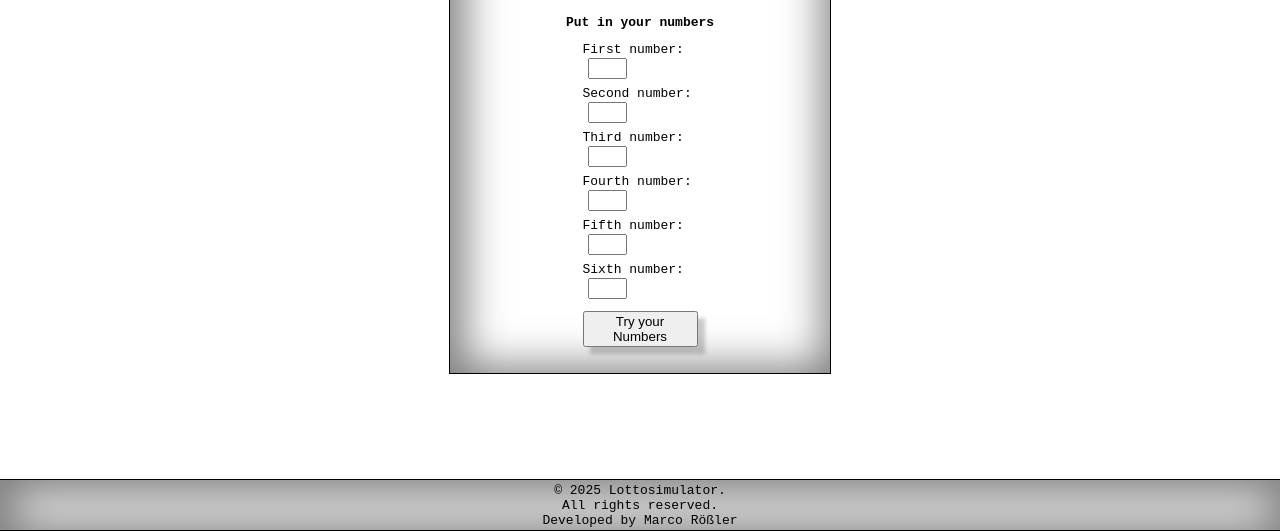
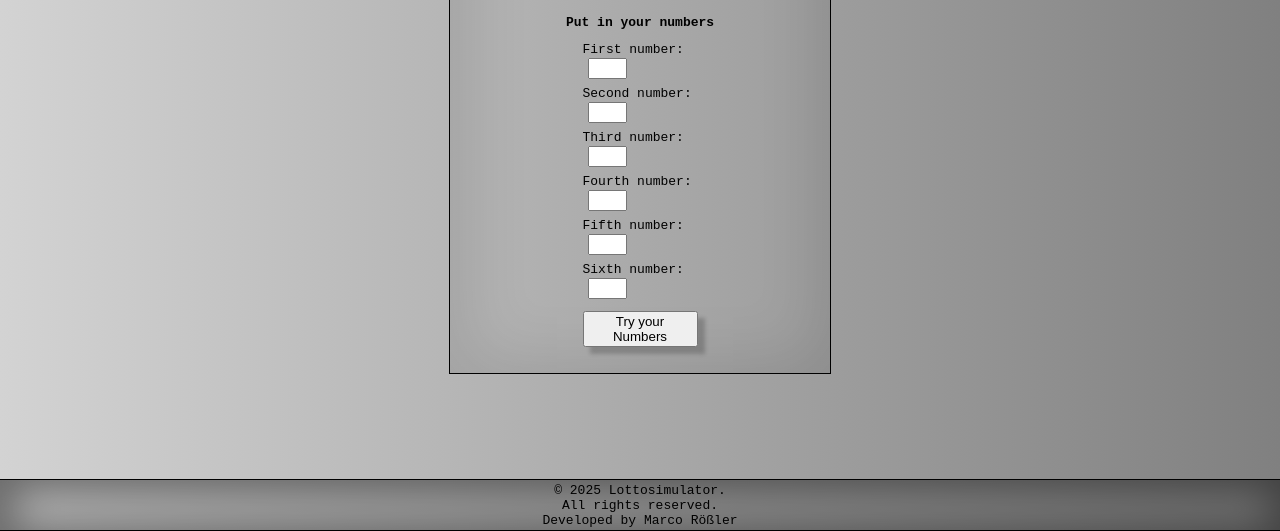
Before and after one commit to MR-1985/Lottosimulation, a plain HTML site: page index.html in a window 1280 px wide. Shown: the part 269-800 px from the top of the page. Drawn offline with Linux system fonts and the light colour scheme.

Commit message:
color settings

```diff
--- a/style.css
+++ b/style.css
@@ -5,6 +5,9 @@ body {
     flex-direction: column;
     align-items: center;
     height: calc(100vh - 138px);
+    box-sizing: border-box;
+    background: linear-gradient(to right, lightgray, gray);
+
 }
 
 .header,
@@ -30,7 +33,7 @@ body {
 }
 
 .lottoContainer {
-    box-shadow: inset 4px 4px 42px 11px rgba(0, 0, 0, 0.5);
+    box-shadow: inset 4px 4px 60px 18px rgba(0, 0, 0, 0.1);
     width: 100%;
     max-width: 380px;
     min-width: 260px;
```
